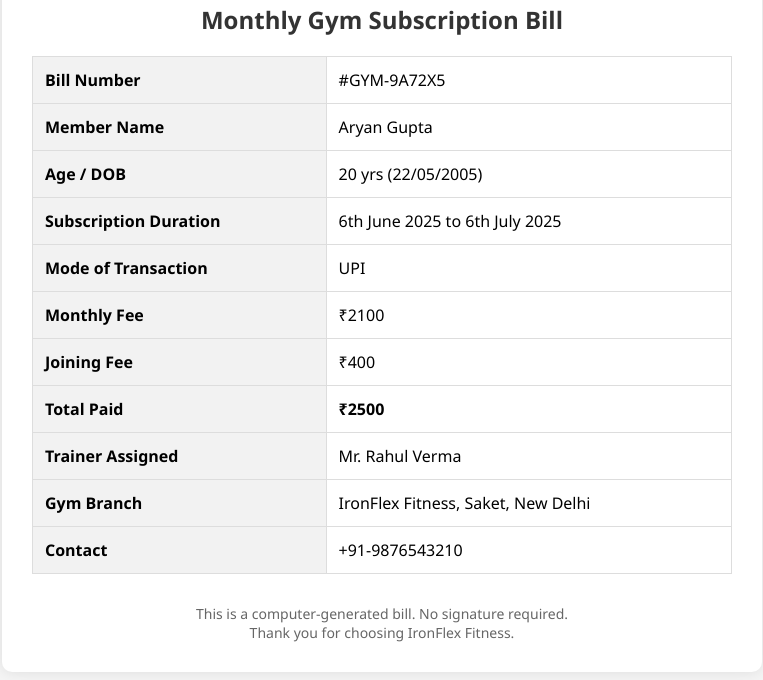
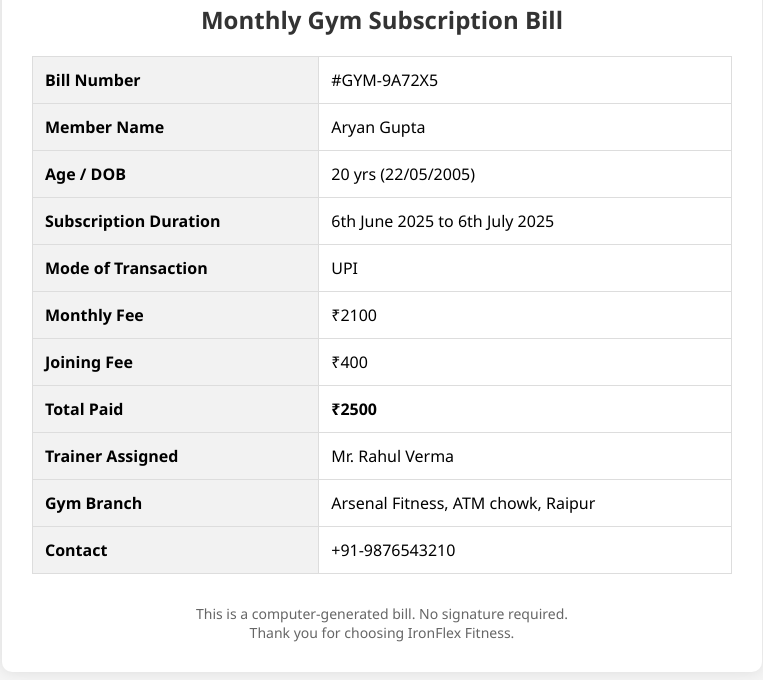
Before and after one commit to Aryan27-max/aaa, a plain HTML site: page index.html in a window 1280 px wide. Shown: the part 248-928 px from the top of the page, without its empty margins (258-1021 px from the left). Drawn offline with Linux system fonts and the light colour scheme.

Commit message:
Update index.html

```diff
--- a/index.html
+++ b/index.html
@@ -99,7 +99,7 @@
         </tr>
         <tr>
           <th>Gym Branch</th>
-          <td>IronFlex Fitness, Saket, New Delhi</td>
+          <td>Arsenal Fitness, ATM chowk, Raipur</td>
         </tr>
         <tr>
           <th>Contact</th>
```
